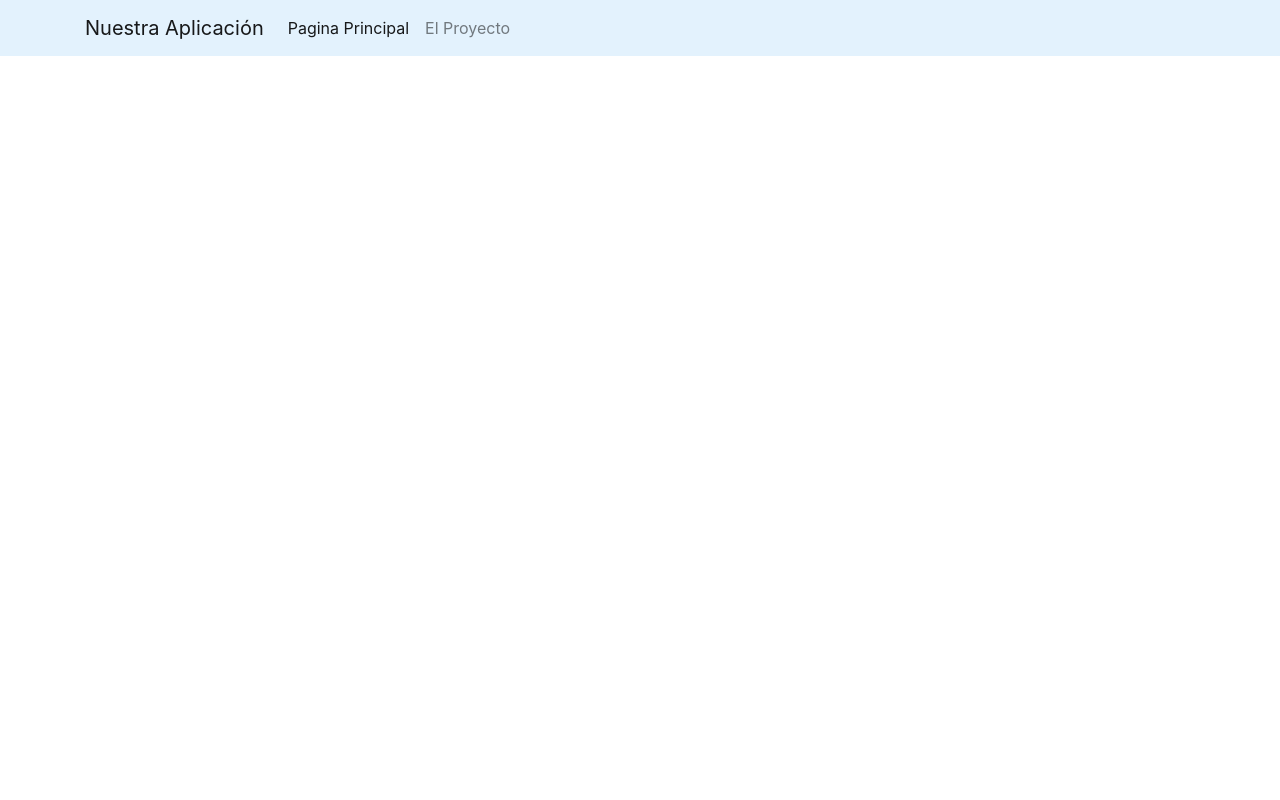
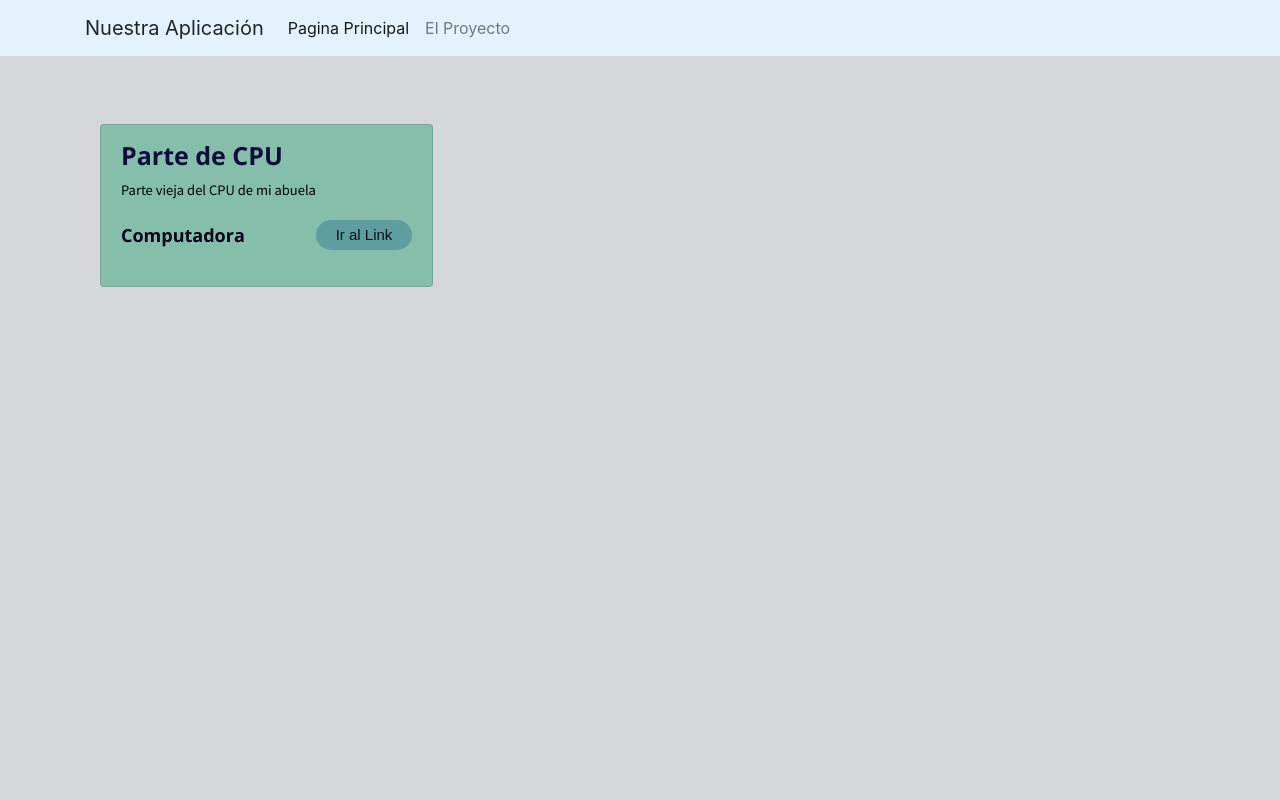
Before and after one commit to NickyGon/WebScrapingProyect, a Django app: page /resultados in a window 1280 px wide. Run offline with Django 4.2, Linux system fonts and the light colour scheme; some libraries are stand-ins or nearby versions.

Commit message:
Interfaz basica con cards

```diff
--- /dev/null
+++ b/webscrapingpc/main/static/plantillaresultados.css
@@ -0,0 +1,131 @@
+@import url('https://fonts.googleapis.com/css2?family=Open+Sans:wght@700&display=swap');
+@import url('https://fonts.googleapis.com/css2?family=Noto+Sans+KR:wght@400;700&display=swap');
+*{
+    box-sizing: border-box;
+    padding: 0;
+    margin: 0;
+}
+
+body{
+    background: #d5d8da;
+}
+
+main{
+    display: grid;
+    grid-template-columns: 1fr repeat(12,minmax(auto, 60px)) 1fr;
+    grid-gap: 40px;
+    padding: 60px;
+}
+
+.text--desc{
+    font-family: 'Noto Sans KR', sans-serif;
+    font-size: 13px;
+    line-height: 20px;
+    font-weight: 170;
+    color: rgb(0, 0, 0);
+}
+
+.text--title{
+    font-family: 'Open Sans', sans-serif;
+    font-size: 25px;
+    line-height: 20px;
+    font-weight: 400;
+    color: rgb(13, 13, 59);
+}
+
+.text--medium{
+    font-family: 'Open Sans', sans-serif;
+    font-size: 18px;
+    line-height: 20px;
+    font-weight: 250;
+    color: rgb(1, 3, 24);
+}
+
+.text--link{
+    font-family: 'Noto Sand KR', sans-serif;
+    font-size: 15px;
+    line-height: 20px;
+    color: rgb(15, 16, 24);
+}
+
+.cards{
+    grid-column: 2 / span 12;
+    display: grid;
+    grid-template-columns: repeat(12,minmax(auto,60px));
+    grid-gap: 40px;
+}
+
+
+
+.card{
+    grid-column-end: span 4;
+    display: flex;
+    flex-direction: column;
+    background-color: rgb(133, 190, 171);
+    cursor: pointer;
+    transition: all 0.3s ease 0s;
+}
+
+.card:hover{
+    transform: translateY(-7px);
+}
+
+.card_content{
+    padding: 20px;
+}
+
+.card_title{
+    margin-bottom: 15px;
+}
+
+.card_desc{
+    margin-bottom: 20px;
+    text-align: start;
+}
+
+.card_info{
+    display: flex;
+    align-self: end;
+    align-items: center;
+}
+
+.card_price{
+    margin-left: auto;
+    padding: 5px 20px;
+    background-color: cadetblue;
+    border-radius: 20px;
+}
+
+@media only screen and (max-width:1000px){
+    .card{
+        grid-column-end: span 6;
+
+    }
+}
+
+@media only screen and (max-width:700px){
+    main{
+        grid-gap:20px;
+
+    }
+    .card{
+        grid-column-end: span 12;
+
+    }
+}
+
+@media only screen and (max-width:500px){
+    main{
+        grid-template-columns: 10px repeat(6,1fr) 10px;
+        grid-gap:10px;
+
+    }
+    .cards{
+        grid-column: 2 / span 6;
+        grid-template-columns: repeat(6,1fr);
+        grid-gap: 20px;
+    }
+    .card{
+        grid-column-end: span 6;
+    }
+}
--- a/webscrapingpc/main/templates/main/base.html
+++ b/webscrapingpc/main/templates/main/base.html
@@ -12,14 +12,14 @@
     <body>
         <nav class="navbar navbar-expand-lg navbar-light"style="background-color: #e3f2fd;">
             <div class="container">
-                <a class="navbar-brand" href="#">Nuestra Aplicación</a>
+                <a class="navbar-brand">Nuestra Aplicación</a>
                 <button class="navbar-toggler" type="button" data-toggle="collapse" data-target="#navbarNavAltMarkup" aria-controls="navbarNavAltMarkup" aria-expanded="false" aria-label="Toggle navigation">
                 <span class="navbar-toggler-icon"></span>
                 </button>
                 <div class="collapse navbar-collapse" id="navbarNavAltMarkup">
                     <div class="navbar-nav">
-                        <a class="nav-item nav-link active" href="#">Pagina Principal <span class="sr-only">(current)</span></a>
-                        <a class="nav-item nav-link" href="#">El Proyecto</a>
+                        <a class="nav-item nav-link active" href="{% url 'home' %}">Pagina Principal <span class="sr-only">(current)</span></a>
+                        <a class="nav-item nav-link" href="{% url 'home' %}">El Proyecto</a>
                     </div>
                 </div>
             </div>
--- a/webscrapingpc/main/templates/main/resultados.html
+++ b/webscrapingpc/main/templates/main/resultados.html
@@ -1,6 +1,28 @@
 {% extends 'main/base.html' %}
-
+{% load static %}
+{% block addl_css %}<link type="text/css" href='{% static "plantillaresultados.css" %}' rel="stylesheet">{% endblock %}
 {% block Title %}Resultados de búsqueda{% endblock %}
 {% block content %}
 <h1>{{searched}}</h1>
+
+<main>
+    <section class="cards">
+        <div class="card" >
+            <div class="card_content">
+              <p class="card_title text--title">
+                  Parte de CPU
+              </p>
+              <p class="card_desc text--desc">
+                  Parte vieja del CPU de mi abuela
+              </p>
+              <div class="card_info">
+                  <p class="text--medium">Computadora</p>
+                  <p class="card_price text--link">Ir al Link</p>
+              </div>
+            </div>
+          </div>
+    </section>
+</main>
+
+
 {% endblock %}
```
